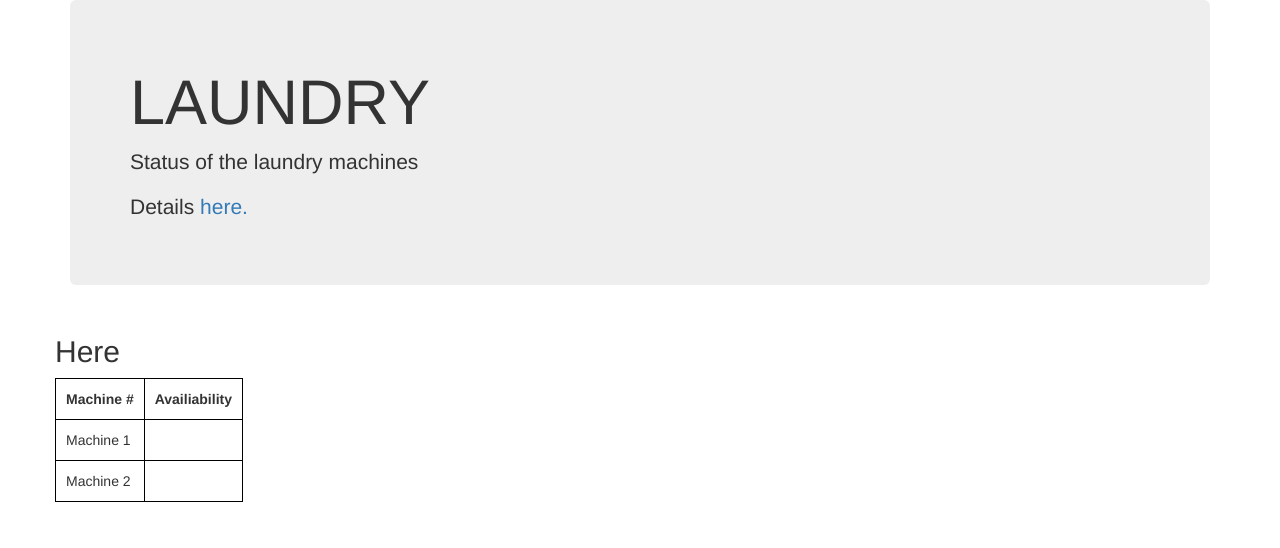
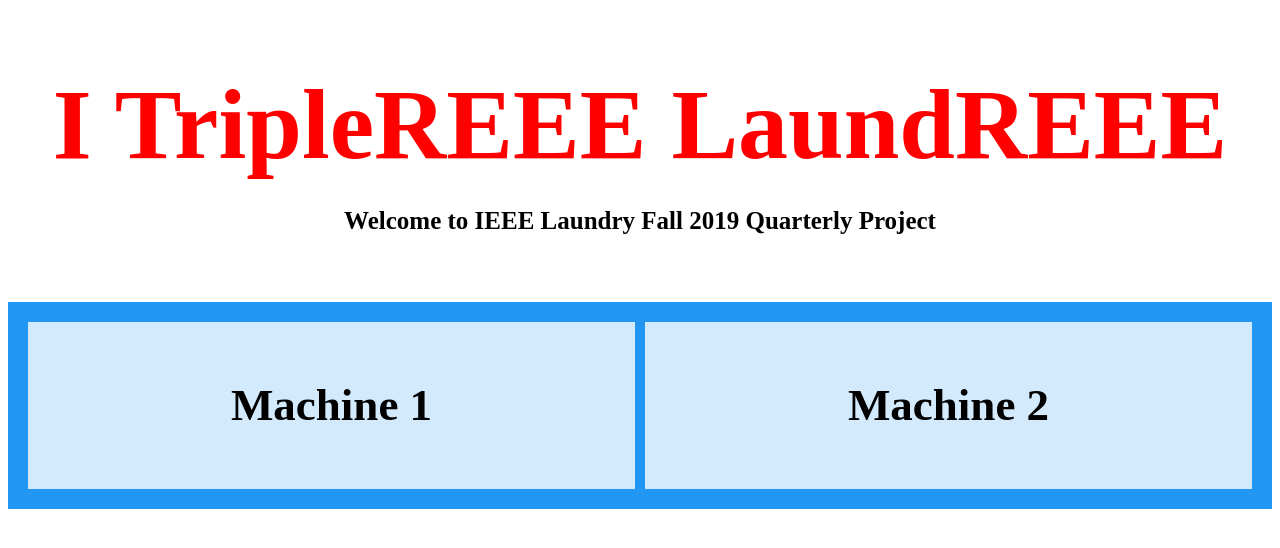
Before and after one commit to chychiang/QPFA19website, a Flask app: page / in a window 1280 px wide. Shown: the top 548 px of the page. Run offline with Flask 2, Linux system fonts and the light colour scheme; some libraries are stand-ins or nearby versions.

Commit message:
webpage styling edit

```diff
--- a/application.py
+++ b/application.py
@@ -38,13 +38,14 @@
     with open ('data.txt', 'wb') as fp:
         # fetches the file from pi and save it as "data.txt" locally
         ftp.retrbinary('RETR ' + 'data.txt', fp.write)
-        with open('data.txt') as csv_file:
-            # parses the data from "data.txt"
-            temp = []   # generates a new array every loop
-            csv_reader = csv.reader(csv_file, delimiter=',')
-            for row in csv_reader:
-                for item in row:
-                    temp.append(item)   # stores item in data.txt into array temp
+    with open('data.txt') as csv_file:
+        # parses the data from "data.txt"
+        temp = []   # generates a new array every loop
+        csv_reader = csv.reader(csv_file, delimiter=',')
+        for row in csv_reader:
+            for item in row:
+                print(item)
+                temp.append(item)   # stores item in data.txt into array
     return temp # return the appended array
 
 
@@ -56,12 +57,13 @@
     while not thread_stop_event.isSet():
         # opens the connection
         # all upload/download should be made within this with statement
-        # ftpGetFile()
-        number = '0'   # temporary
-        my_value = '1'
-        # TODO: reorginize data as nested arrays
-        # print(temp)
+        '''temp = ftpGetFile()
+        number = str(temp[0])   # temporary
+        my_value = str(temp[1])'''
 
+        number = 'on'
+        my_value = 'off'
+        # TODO: reorginize data as nested
         # TODO: send multiply "strands" of data with different keys
         socketio.emit('newnumber', {'number': number}, namespace='/test')
         socketio.emit('testnumber', {'testnumber' : my_value}, namespace='/test')
--- a/static/js/application.js
+++ b/static/js/application.js
@@ -1,4 +1,3 @@
-
 $(document).ready(function(){
     //connect to the socket server.
     var socket = io.connect('http://' + document.domain + ':' + location.port + '/test');
--- a/templates/index.html
+++ b/templates/index.html
@@ -5,43 +5,58 @@
     <script type="text/javascript" src="//cdnjs.cloudflare.com/ajax/libs/socket.io/1.3.6/socket.io.min.js"></script>
     <script src="static/js/application.js"></script>
 
-    <link rel="stylesheet" href="//maxcdn.bootstrapcdn.com/bootstrap/3.3.7/css/bootstrap.min.css">
+    <!--link rel="stylesheet" href="//maxcdn.bootstrapcdn.com/bootstrap/3.3.7/css/bootstrap.min.css"-->
+    <!--link rel="stylesheet" href="C:\Users\Ben\Desktop\QPFA19website\static\style.css"/-->
     <style>
         table, th, td {
           border: 1px solid black;
           padding: 10px;
+        }
+        .grid-container {
+          display: grid;
+          grid-template-columns: auto auto;
+          grid-gap: 10px;
+          background-color: #2196F3;
+          padding: 20px;
+        }
+        .grid-container > div {
+          background-color: rgba(255, 255, 255, 0.8);
+          text-align: center;
+          padding: 20px 0;
+          font-size: 30px;
+        }
+        h1 {
+          text-align: center;
+          font-size: 100px;
+          padding: 0%;
+          color: red;
+          font-display: bold;
+        }
+        p {
+          text-align: center;
+          font-size: 25px;
+          color: black;
         }
     </style>
 </head>
 <body>
 <div class="container">
   <div class="jumbotron">
-    <h1>LAUNDRY</h1>
-    <p>Status of the laundry machines</p>
-    <p>Details <a href='https://www.shanelynn.ie/asynchronous-updates-to-a-webpage-with-flask-and-socket-io/' target='_blank'>here.</a></p>
+    <h1>I TripleREEE LaundREEE
+      <p>Welcome to IEEE Laundry Fall 2019 Quarterly Project</p>
+    </h1>
+    <!--p>Details <a href='https://www.shanelynn.ie/asynchronous-updates-to-a-webpage-with-flask-and-socket-io/' target='_blank'>here.</a></p-->
   </div>
 </div>
-
-</div>
-
-<div class="container" id="content">
-    <div class="row">
-      <h2>Here</h2>
-        <table>
-          <tr>
-            <th>Machine #</th>
-            <th>Availiability</th>
-          </tr>
-          <tr>
-            <td>Machine 1</td>
-            <td><div id="log"></div></td>
-          <tr>
-          <tr>
-            <td>Machine 2</td>
-            <td><div id='log2'></div></td>
-          </tr>
-        </table>
-    </div>
+<div class="grid-container">
+  <div>
+    <h2>Machine 1</h2>
+    <div id="log"></div>
+  </div>
+  <div>
+    <h2>Machine 2</h2>
+    <div id="log2"></div>
+  </div>
 </div>
 </body>
 </html>
```
Also changed, not shown: static/style.css (added, +7 -0 lines).
